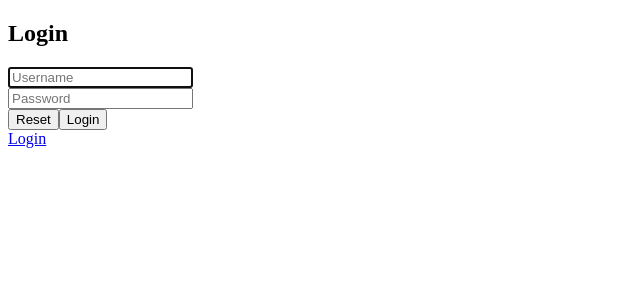
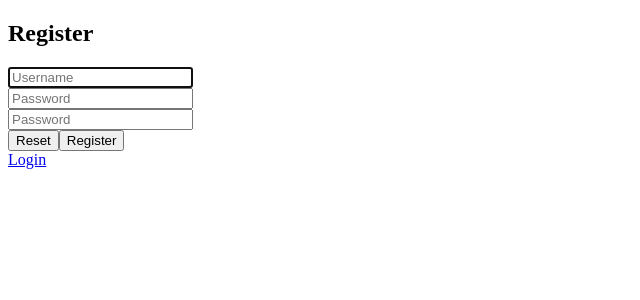
Before and after one commit to hbuyse/angular-tutorial-esme, an Angular app: page /register in a window 1280 px wide. Shown: the top 300 px of the page, without its empty margins (0-640 px from the left). Built offline with nearby package versions, Linux system fonts and the light colour scheme.

Commit message:
Login example

```diff
--- a/src/app/authentification.service.ts
+++ b/src/app/authentification.service.ts
@@ -16,6 +16,10 @@ export class AuthentificationService {
     return this.isAuth;
   }
 
+  getCurrentUser() {
+    return this.currentUser;
+  }
+
   login(username, password, callback) {
     let found = true;
     for (const user in this.userList) {
@@ -24,6 +28,7 @@ export class AuthentificationService {
           this.isAuth = true;
           this.currentUser = this.userList[user];
           callback(true);
+          console.log(this.currentUser);
           found = false;
         }
       }
@@ -36,6 +41,7 @@ export class AuthentificationService {
   register(username, password, confirmPassword) {
     if (password === confirmPassword) {
       this.userList.push({username, password});
+      console.log('Register !');
     }
   }
 
--- a/src/app/form/form.component.html
+++ b/src/app/form/form.component.html
@@ -1,13 +1,12 @@
 <div id="form">
   <form novalidate role="form" class="form-signin">
     <h2 class="form-signin-heading">{{submitTitle}}</h2>
-    <input type="text" id="username" class="form-control" [value]="username" placeholder="Username" autofocus />
+    <input type="text" id="username" class="form-control" #username placeholder="Username" autofocus />
     <br>
-    <input type="password" id="password" class="form-control" [value]="password" placeholder="Password">
+    <input type="password" id="password" class="form-control" #password placeholder="Password">
     <br>
     <div *ngIf="isRegister">
-      <input type="password" id="confirmPassword" class="form-control" [value]="confirmPassword" placeholder="Password">
-      <span *ngIf="confirmPassword !== password"> Error, use the same password</span>
+      <input type="password" id="confirmPassword" class="form-control" #confirm placeholder="Password">
       <br>
     </div>
 
--- a/src/app/form/form.component.ts
+++ b/src/app/form/form.component.ts
@@ -1,4 +1,4 @@
-import { Component, OnInit, Input } from '@angular/core';
+import { Component, EventEmitter, OnInit, Input, Output, ViewChild, ElementRef } from '@angular/core';
 
 @Component({
   templateUrl: './form.component.html',
@@ -8,24 +8,38 @@ import { Component, OnInit, Input } from '@angular/core';
 export class FormComponent implements OnInit {
 
   @Input('title') submitTitle;
+  @Output() onSubmit = new EventEmitter<object>();
 
-  public username = '';
-  public password = '';
-  public confirmPassword = '';
+  @ViewChild('username') username: ElementRef;
+  @ViewChild('password') password: ElementRef;
+  @ViewChild('confirm') confirm: ElementRef;
+
   public isRegister = false;
 
-  constructor() {
-  }
+  constructor() {}
 
   ngOnInit() {
+    if (this.submitTitle === 'Register') {
+      this.isRegister = true;
+    }
   }
 
   public submit() {
-
+    const payload = {};
+    payload['username'] = this.username.nativeElement.value;
+    payload['password'] = this.password.nativeElement.value;
+    if (this.isRegister) {
+      payload['confirmPassword'] = this.confirm.nativeElement.value;
+    }
+    console.log(payload);
+    this.onSubmit.emit(payload);
   }
 
   public reset() {
-    this.password = '';
-    this.username = '';
+    this.password.nativeElement.value = '';
+    this.username.nativeElement.value = '';
+    if (this.isRegister) {
+      this.confirm.nativeElement.value = '';
+    }
   }
 }
--- a/src/app/login/login.component.html
+++ b/src/app/login/login.component.html
@@ -1,2 +1,4 @@
-<app-form title="Login"></app-form>
+<app-form title="Login"
+          (onSubmit)="submit($event)"
+></app-form>
 <a routerLink="/register"> Register </a>
--- a/src/app/login/login.component.ts
+++ b/src/app/login/login.component.ts
@@ -1,4 +1,6 @@
 import { Component, OnInit } from '@angular/core';
+import {AuthentificationService} from '../authentification.service';
+import { Router } from '@angular/router';
 
 @Component({
   selector: 'app-login',
@@ -7,9 +9,18 @@ import { Component, OnInit } from '@angular/core';
 })
 export class LoginComponent implements OnInit {
 
-  constructor() { }
+  constructor(public router: Router, public authService: AuthentificationService) { }
 
   ngOnInit() {
   }
 
+  public submit(user) {
+    console.log(user);
+    this.authService.login(user['username'], user['password'], isLogged => {
+      console.log(isLogged);
+      if (isLogged) {
+        this.router.navigate([ '/private' ]);
+      }
+    });
+  }
 }
--- a/src/app/private/private.component.html
+++ b/src/app/private/private.component.html
@@ -1,3 +1,3 @@
 <p>
-  private works!
+  Username : {{username}}
 </p>
--- a/src/app/private/private.component.ts
+++ b/src/app/private/private.component.ts
@@ -1,4 +1,6 @@
 import { Component, OnInit } from '@angular/core';
+import {AuthentificationService} from '../authentification.service';
+
 
 @Component({
   selector: 'app-private',
@@ -6,8 +8,11 @@ import { Component, OnInit } from '@angular/core';
   styleUrls: ['./private.component.css']
 })
 export class PrivateComponent implements OnInit {
-
-  constructor() { }
+  public username;
+  constructor(public authSerivce: AuthentificationService) {
+    console.log(this.authSerivce.getCurrentUser());
+    this.username = (this.authSerivce.getCurrentUser())['username'];
+  }
 
   ngOnInit() {
   }
--- a/src/app/register/register.component.html
+++ b/src/app/register/register.component.html
@@ -1,2 +1,4 @@
-<app-form title="Login"></app-form>
+<app-form title="Register"
+          (onSubmit)="submit($event)"
+></app-form>
 <a routerLink="/login"> Login </a>
--- a/src/app/register/register.component.ts
+++ b/src/app/register/register.component.ts
@@ -1,4 +1,5 @@
 import { Component, OnInit } from '@angular/core';
+import { AuthentificationService} from '../authentification.service'
 
 @Component({
   selector: 'app-register',
@@ -7,9 +8,14 @@ import { Component, OnInit } from '@angular/core';
 })
 export class RegisterComponent implements OnInit {
 
-  constructor() { }
+  constructor(public authService: AuthentificationService) { }
 
   ngOnInit() {
   }
 
+  submit(user) {
+    console.log(user);
+    this.authService.register(user['username'], user['password'], user['confirmPassword']);
+  }
+
 }
```
